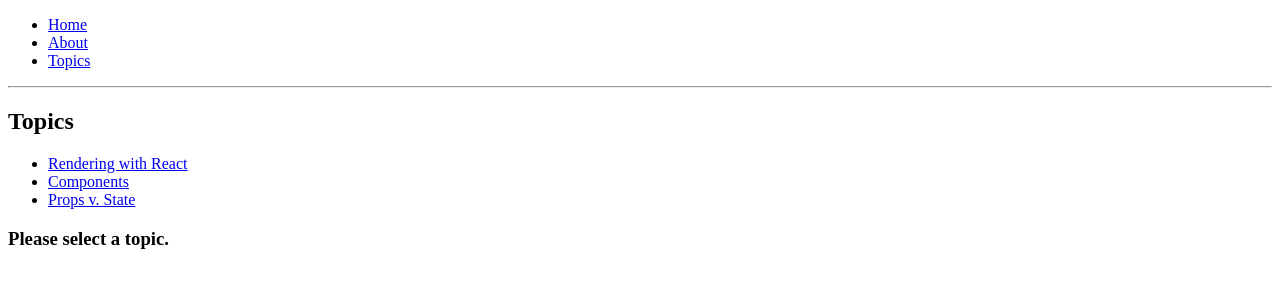
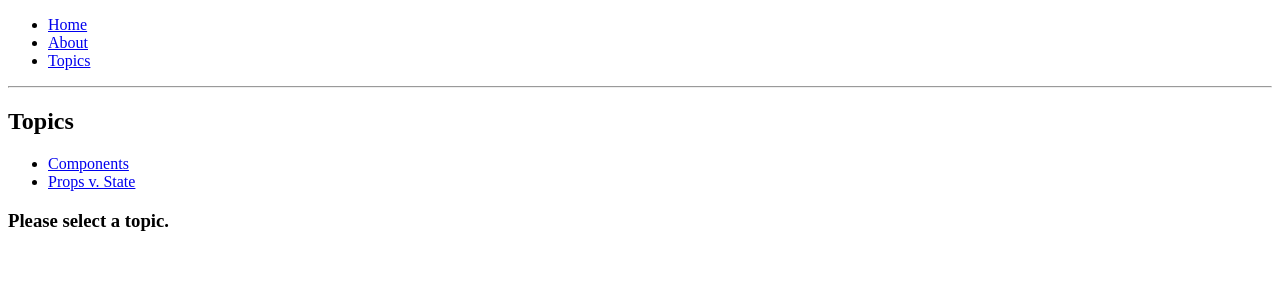
Before and after one commit to northhumming/react-client-starter, a React (Create React App) app: page /topics in a window 1280 px wide. Shown: the top 300 px of the page. Built offline with nearby package versions, Linux system fonts and the light colour scheme.

Commit message:
Refactor structure

```diff
--- a/package.json
+++ b/package.json
@@ -25,7 +25,6 @@
     "@storybook/addon-links": "^5.1.3",
     "@storybook/addons": "^5.1.3",
     "@storybook/react": "^5.1.3",
-    "babel-loader": "^8.0.6",
     "eslint-config-prettier": "^4.0.0",
     "eslint-config-standard": "^12.0.0",
     "eslint-plugin-node": "^9.1.0",
--- a/src/components/App.js
+++ b/src/components/App.js
@@ -1,5 +1,6 @@
 import React from 'react'
 import { BrowserRouter as Router, Route, Link } from 'react-router-dom'
+import { Home, About, Topics } from 'components/pages'
 
 function BasicExample() {
   return (
@@ -26,55 +27,4 @@ function BasicExample() {
     </Router>
   )
 }
-
-function Home() {
-  return (
-    <div>
-      <h2>Home</h2>
-    </div>
-  )
-}
-
-function About() {
-  return (
-    <div>
-      <h2>About</h2>
-    </div>
-  )
-}
-
-function Topics({ match }) {
-  return (
-    <div>
-      <h2>Topics</h2>
-      <ul>
-        <li>
-          <Link to={`${match.url}/rendering`}>Rendering with React</Link>
-        </li>
-        <li>
-          <Link to={`${match.url}/components`}>Components</Link>
-        </li>
-        <li>
-          <Link to={`${match.url}/props-v-state`}>Props v. State</Link>
-        </li>
-      </ul>
-
-      <Route path={`${match.path}/:topicId`} component={Topic} />
-      <Route
-        exact
-        path={match.path}
-        render={() => <h3>Please select a topic.</h3>}
-      />
-    </div>
-  )
-}
-
-function Topic({ match }) {
-  return (
-    <div>
-      <h3>{match.params.topicId}</h3>
-    </div>
-  )
-}
-
 export default BasicExample
--- /dev/null
+++ b/src/components/pages/About/index.js
@@ -0,0 +1,11 @@
+import React from 'react'
+
+function About() {
+  return (
+    <div>
+      <h2>About</h2>
+    </div>
+  )
+}
+
+export default About
--- /dev/null
+++ b/src/components/pages/Home/index.js
@@ -0,0 +1,11 @@
+import React from 'react'
+
+function Home() {
+  return (
+    <div>
+      <h2>Home</h2>
+    </div>
+  )
+}
+
+export default Home
--- /dev/null
+++ b/src/components/pages/Topics/Topic.js
@@ -0,0 +1,7 @@
+import React from 'react'
+
+function Topic({ match }) {
+  return <h3>Requested Param: {match.params.id}</h3>
+}
+
+export default Topic
--- /dev/null
+++ b/src/components/pages/Topics/index.js
@@ -0,0 +1,28 @@
+import React from 'react'
+import { Route, Link } from 'react-router-dom'
+import Topic from './Topic'
+
+function Topics({ match }) {
+  return (
+    <div>
+      <h2>Topics</h2>
+      <ul>
+        <li>
+          <Link to={`${match.url}/components`}>Components</Link>
+        </li>
+        <li>
+          <Link to={`${match.url}/props-v-state`}>Props v. State</Link>
+        </li>
+      </ul>
+
+      <Route path={`${match.path}/:id`} component={Topic} />
+      <Route
+        exact
+        path={match.path}
+        render={() => <h3>Please select a topic.</h3>}
+      />
+    </div>
+  )
+}
+
+export default Topics
--- /dev/null
+++ b/src/components/pages/index.js
@@ -0,0 +1,3 @@
+export { default as Home } from './Home'
+export { default as Topics } from './Topics'
+export { default as About } from './About'
```
Also changed, not shown: 2 other files (tests, documents, lock files or other folders).
